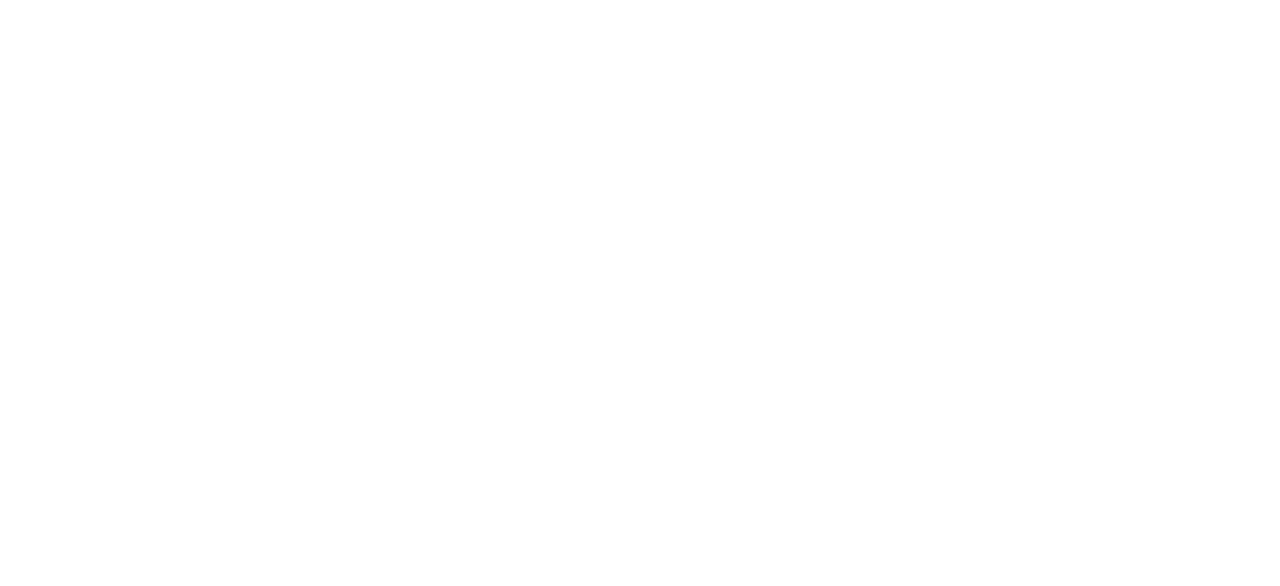
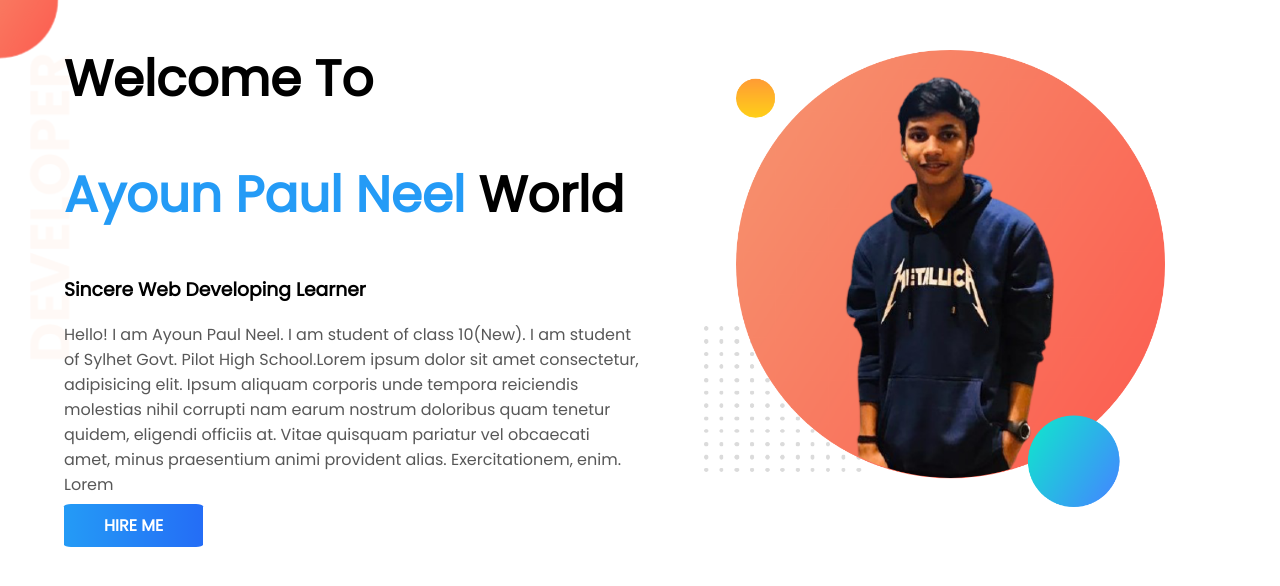
Before and after one commit to neel123go/developer-portfolio, a plain HTML site: page index.html in a window 1280 px wide. Drawn offline with Linux system fonts and the light colour scheme; a web font is replaced by a local one.

Commit message:
First section added

```diff
--- a/index.html
+++ b/index.html
@@ -1,13 +1,40 @@
 <!DOCTYPE html>
 <html lang="en">
+
 <head>
     <meta charset="UTF-8">
     <meta http-equiv="X-UA-Compatible" content="IE=edge">
     <meta name="viewport" content="width=device-width, initial-scale=1.0">
     <title>Neel Portfilo</title>
+    <link rel="preconnect" href="https://fonts.googleapis.com">
+    <link rel="preconnect" href="https://fonts.gstatic.com" crossorigin>
+    <link href="https://fonts.googleapis.com/css2?family=Poppins&family=Pushster&display=swap" rel="stylesheet">
     <link rel="stylesheet" href="style.css">
 </head>
+
 <body>
+    <section class="first-sec">
+        <div class="half-width">
+            <h1>Welcome To</h1>
+            <h1><span class="orange-color">Ayoun Paul Neel</span> World</h1>
+
+            <h3>Sincere Web Developing Learner</h3>
+            <p>Hello! I am Ayoun Paul Neel. I am student of class 10(New). I am student of Sylhet Govt. Pilot High
+                School.Lorem ipsum dolor sit amet consectetur, adipisicing elit. Ipsum aliquam corporis unde tempora
+                reiciendis
+                molestias nihil corrupti nam earum nostrum doloribus quam tenetur quidem, eligendi officiis at. Vitae
+                quisquam pariatur vel obcaecati amet, minus praesentium animi provident alias. Exercitationem, enim.
+                Lorem
+            </p>
+            <a class="link-button" target="_blank" href="https://github.com/neel123go">HIRE ME</a>
+        </div>
+
+        <div class="half-width">
+            <img src="images/neel-bg.png" alt="">
+        </div>
+    </section>
+
 
 </body>
+
 </html>
--- a/style.css
+++ b/style.css
@@ -0,0 +1,37 @@
+body{
+    font-family: 'Poppins', sans-serif;
+    margin: 0;
+}
+h1{
+    font-size: 50px;
+}
+.orange-color{
+    color: #249bf6;
+}
+section{
+    display: flex;
+    margin-bottom: 100px;
+}
+section p{
+    color: rgba(0, 0, 0, 0.658);
+}
+.half-width{
+    width: 50%;
+    padding-left: 5%;
+}
+.half-width img{
+    width: 80%;
+    margin-top: 50px;
+}
+.link-button{
+    text-decoration: none;
+    font-weight: 700;
+    color: white;
+    background-image: linear-gradient(to right, #249bf6, #246df6);
+    padding: 10px 40px;
+    border-radius: 5%;
+}
+.first-sec{
+    background-image: url(images/top-banner.png);
+    background-repeat: no-repeat;
+}
```
